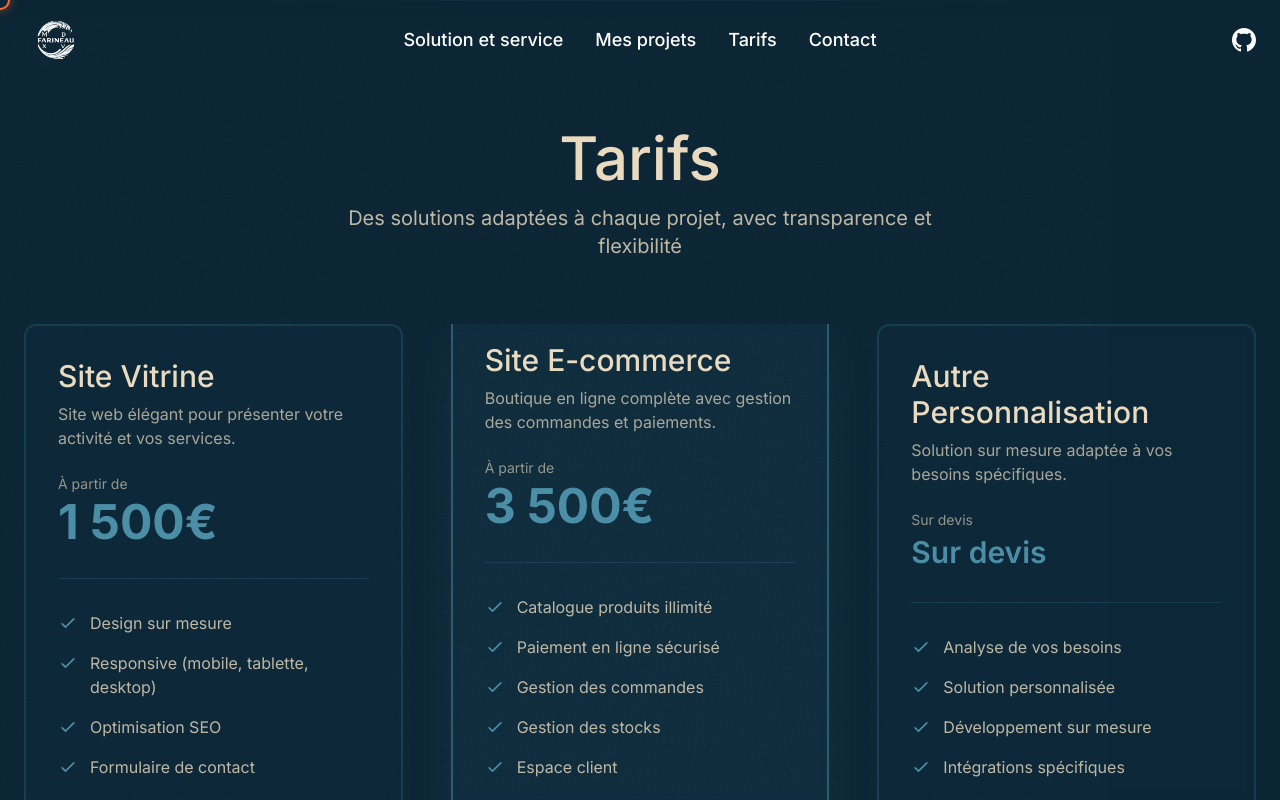
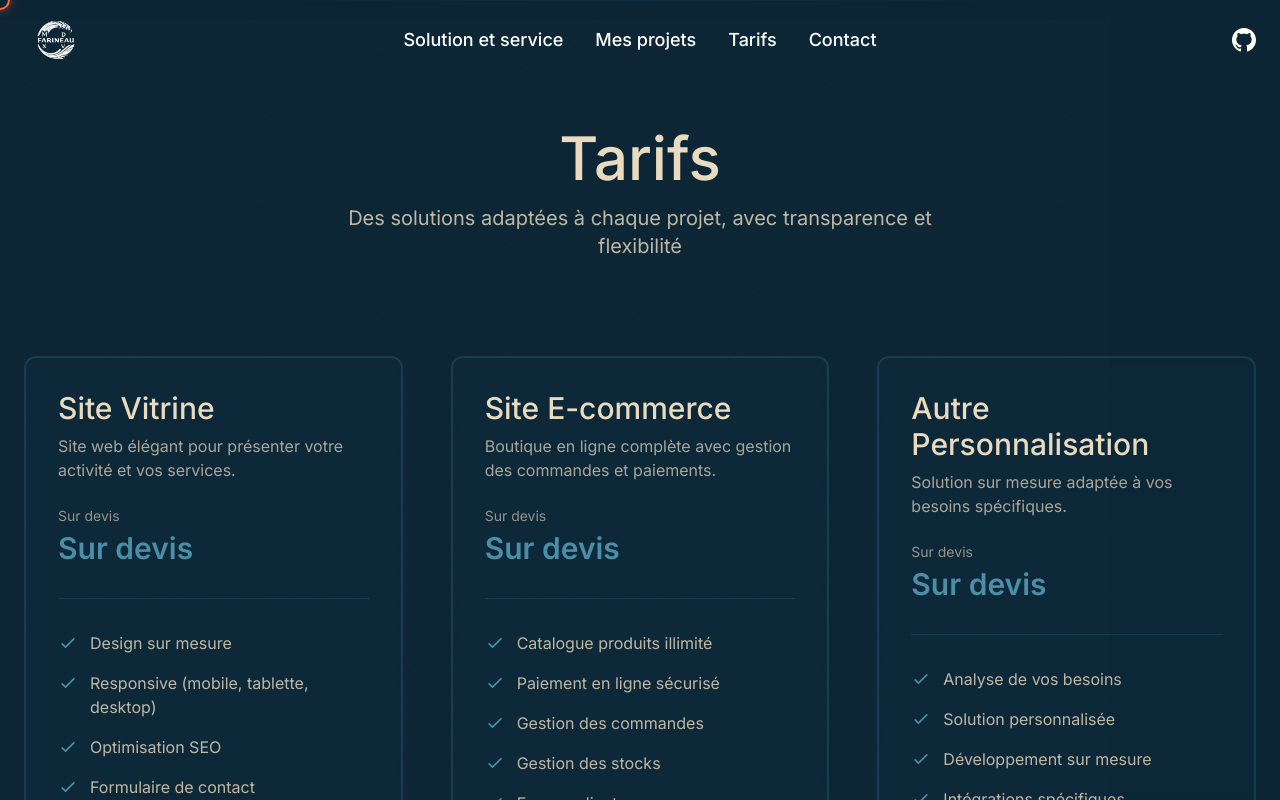
Before and after one commit to maxfrn56/Portfolio, a Next.js app: page / in a window 1280 px wide. Both pictures are taken after a click on the button "Tarifs". Shown: the part 5628-6428 px from the top of the page. Built offline with nearby package versions, Linux system fonts and the light colour scheme.

Commit message:
Ajustements UI: position phrase défilante, tarifs sur devis, footer avec carte, optimisations scroll About

```diff
--- a/components/Footer.tsx
+++ b/components/Footer.tsx
@@ -15,7 +15,7 @@ export default function Footer() {
             whileInView={{ opacity: 1, scale: 1 }}
             viewport={{ once: true }}
             transition={{ delay: 0.1 }}
-            className="flex justify-center md:justify-start"
+            className="flex flex-col items-center md:items-start"
           >
             <div className="w-64 h-72 md:w-80 md:h-96 flex-shrink-0 relative">
               <svg
@@ -66,6 +66,9 @@ export default function Footer() {
                 </defs>
               </svg>
             </div>
+            <p className="text-sand/50 text-[10px] md:text-[11px] text-center md:text-left mt-1 whitespace-nowrap underline ml-[30px]">
+              Cliquez sur le point pour voir l&apos;emplacement exact
+            </p>
           </motion.div>
 
           {/* Adresse au centre */}
--- a/components/sections/About.tsx
+++ b/components/sections/About.tsx
@@ -39,12 +39,9 @@ export default function About() {
     <section
       id="about"
       ref={sectionRef}
-      className="relative bg-ocean-deep section-fullscreen pt-0 pb-0 md:pt-32 md:pb-0 px-4 md:px-6 retro-distort overflow-x-hidden overflow-y-visible md:overflow-y-hidden"
+      className="relative bg-ocean-deep section-fullscreen pt-0 pb-0 md:pt-32 md:pb-0 px-4 md:px-6 retro-distort overflow-x-hidden"
       style={{
         zIndex: 10,
-        contain: 'layout style paint', // Optimisation pour isoler les repaints
-        willChange: 'transform', // Optimisation pour les animations
-        overflowX: 'hidden', // Forcer le masquage du scroll horizontal
       }}
     >
       {/* Masquer la ligne de séparation de la section suivante sur desktop */}
@@ -53,7 +50,7 @@ export default function About() {
       <div className="absolute bottom-0 left-0 right-0 h-px bg-gradient-to-r from-transparent via-accent-blue/40 to-transparent md:hidden" />
 
       {/* Slogan défilant horizontalement - au-dessus des carrés, en dehors du conteneur limité */}
-      <div className="absolute md:absolute left-0 right-0 w-screen top-16 md:-top-8 lg:-top-12 overflow-hidden md:overflow-hidden z-20" style={{ width: '100vw', left: '0', right: '0', pointerEvents: 'none' }}>
+      <div className="fixed md:absolute left-0 right-0 top-20 md:-top-4 lg:-top-6 overflow-hidden z-20 pointer-events-none" style={{ width: '100%', maxWidth: '100vw' }}>
         <SloganCarousel />
       </div>
 
@@ -267,17 +264,30 @@ function PhotoAlbum() {
     const handleWheel = (e: WheelEvent) => {
       if (!isHovered) return;
 
-      // Détecter le scroll horizontal du trackpad
+      // Détecter le scroll horizontal du trackpad - laisser le comportement par défaut
       if (Math.abs(e.deltaX) > Math.abs(e.deltaY)) {
-        // Scroll horizontal natif du trackpad
-        return; // Laisser le comportement par défaut
-      } else {
-        // Convertir le scroll vertical en horizontal
+        return;
+      }
+
+      // Vérifier si on est dans la zone de scroll horizontal
+      const rect = scrollContainer.getBoundingClientRect();
+      const isInScrollArea = e.clientX >= rect.left && e.clientX <= rect.right &&
+                             e.clientY >= rect.top && e.clientY <= rect.bottom;
+
+      if (!isInScrollArea) return;
+
+      // Vérifier si on peut scroller horizontalement
+      const currentScroll = scrollContainer.scrollLeft;
+      const maxScroll = scrollContainer.scrollWidth - scrollContainer.clientWidth;
+      const canScrollLeft = currentScroll > 0;
+      const canScrollRight = currentScroll < maxScroll - 1;
+
+      // Convertir le scroll vertical en horizontal uniquement si on peut scroller
+      if ((canScrollLeft && e.deltaY > 0) || (canScrollRight && e.deltaY < 0)) {
         e.preventDefault();
-        const currentScroll = scrollContainer.scrollLeft;
         const newScroll = currentScroll + e.deltaY;
         scrollContainer.scrollTo({
-          left: newScroll,
+          left: Math.max(0, Math.min(newScroll, maxScroll)),
           behavior: 'smooth',
         });
       }
@@ -286,14 +296,16 @@ function PhotoAlbum() {
     // Optimiser handleScroll avec throttling pour réduire le jank
     let scrollRaf: number | null = null;
     let lastScrollTime = 0;
-    const throttleDelay = 16; // ~60fps
+    const throttleDelay = 32; // ~30fps pour réduire les calculs
 
     const handleScroll = () => {
       const now = performance.now();
       if (now - lastScrollTime < throttleDelay) return;
       lastScrollTime = now;
 
-      if (scrollRaf) return; // Éviter les appels multiples
+      if (scrollRaf) {
+        cancelAnimationFrame(scrollRaf);
+      }
 
       scrollRaf = requestAnimationFrame(() => {
         setScrollLeft(scrollContainer.scrollLeft);
@@ -302,8 +314,11 @@ function PhotoAlbum() {
       });
     };
 
-    // Initialiser maxScroll
-    handleScroll();
+    // Initialiser maxScroll une seule fois
+    const initMaxScroll = () => {
+      setMaxScroll(scrollContainer.scrollWidth - scrollContainer.clientWidth);
+    };
+    initMaxScroll();
 
     container.addEventListener('mouseenter', handleMouseEnter);
     container.addEventListener('mouseleave', handleMouseLeave);
@@ -315,8 +330,9 @@ function PhotoAlbum() {
       container.removeEventListener('mouseleave', handleMouseLeave);
       container.removeEventListener('wheel', handleWheel);
       scrollContainer.removeEventListener('scroll', handleScroll);
-      if (scrollRaf) {
+      if (scrollRaf !== null) {
         cancelAnimationFrame(scrollRaf);
+        scrollRaf = null;
       }
     };
   }, [isHovered]);
@@ -546,16 +562,23 @@ function SloganCarousel() {
     let cachedAboutRect: DOMRect | null = null;
     let cachedWhyWorkRect: DOMRect | null = null;
     let cacheTime = 0;
-    const cacheDuration = 100; // Cache pendant 100ms
-    const throttleDelay = 50; // Réduit à 50ms pour moins de calculs
+    const cacheDuration = 200; // Cache pendant 200ms pour réduire les calculs
+    const throttleDelay = 100; // Augmenté à 100ms pour moins de calculs
+
+    let scrollRaf: number | null = null;
 
     const handleScroll = () => {
       const now = performance.now();
       if (now - lastScrollTime < throttleDelay) return;
       lastScrollTime = now;
 
+      // Annuler le RAF précédent si pas encore exécuté
+      if (scrollRaf) {
+        cancelAnimationFrame(scrollRaf);
+      }
+
       // Utiliser requestAnimationFrame pour synchroniser avec le rendu
-      requestAnimationFrame(() => {
+      scrollRaf = requestAnimationFrame(() => {
         // Utiliser le cache si récent
         const now = performance.now();
         if (now - cacheTime > cacheDuration) {
@@ -607,6 +630,8 @@ function SloganCarousel() {
         } else {
           scrollSpeedRef.current = 0.15;
         }
+
+        scrollRaf = null;
       });
     };
 
@@ -619,6 +644,9 @@ function SloganCarousel() {
       if (animationRef.current) {
         cancelAnimationFrame(animationRef.current);
       }
+      if (scrollRaf !== null) {
+        cancelAnimationFrame(scrollRaf);
+      }
       if (scrollTimeout) {
         clearTimeout(scrollTimeout);
       }
@@ -627,7 +655,7 @@ function SloganCarousel() {
   }, []);
 
   return (
-    <div className="relative overflow-visible md:overflow-visible w-full py-0 md:py-0" style={{ contain: 'layout style paint', width: '100vw', maxWidth: '100vw' }}>
+    <div className="relative overflow-hidden w-full py-0">
       <div
         ref={containerRef}
         className="flex gap-4 md:gap-8 whitespace-nowrap"
--- a/components/sections/Tarifs.tsx
+++ b/components/sections/Tarifs.tsx
@@ -9,8 +9,8 @@ const pricingPlans = [
     id: 'vitrine',
     title: 'Site Vitrine',
     description: 'Site web élégant pour présenter votre activité et vos services.',
-    price: 'À partir de',
-    priceAmount: '1 500€',
+    price: 'Sur devis',
+    priceAmount: '',
     features: [
       'Design sur mesure',
       'Responsive (mobile, tablette, desktop)',
@@ -25,8 +25,8 @@ const pricingPlans = [
     id: 'ecommerce',
     title: 'Site E-commerce',
     description: 'Boutique en ligne complète avec gestion des commandes et paiements.',
-    price: 'À partir de',
-    priceAmount: '3 500€',
+    price: 'Sur devis',
+    priceAmount: '',
     features: [
       'Catalogue produits illimité',
       'Paiement en ligne sécurisé',
@@ -36,7 +36,7 @@ const pricingPlans = [
       'Hébergement inclus (1 an)',
       'Formation à la gestion',
     ],
-    popular: true,
+    popular: false,
   },
   {
     id: 'personnalise',
@@ -98,7 +98,7 @@ export default function Tarifs() {
         </motion.div>
 
         {/* Grille de tarifs - Carrousel sur mobile, grille sur desktop */}
-        <div className="relative overflow-hidden">
+        <div className="relative overflow-visible md:overflow-visible pt-6 md:pt-8">
           <div
             className="flex md:grid md:grid-cols-3 gap-6 md:gap-8 lg:gap-12 overflow-x-auto pb-4 md:pb-0 hide-scrollbar"
             style={{
@@ -113,11 +113,7 @@ export default function Tarifs() {
                 whileInView={{ opacity: 1, y: 0 }}
                 viewport={{ once: true, amount: 0.2 }}
                 transition={{ duration: 0.6, delay: index * 0.15 }}
-                className={`relative flex-shrink-0 w-[85vw] md:w-auto ${
-                  plan.popular
-                    ? 'md:-mt-4 md:mb-4'
-                    : ''
-                }`}
+                className="relative flex-shrink-0 w-[85vw] md:w-auto"
                 style={{ scrollSnapAlign: 'start' }}
               >
               {/* Badge "Populaire" */}
```
Also changed, not shown: 2 other files (tests, documents, lock files or other folders).
